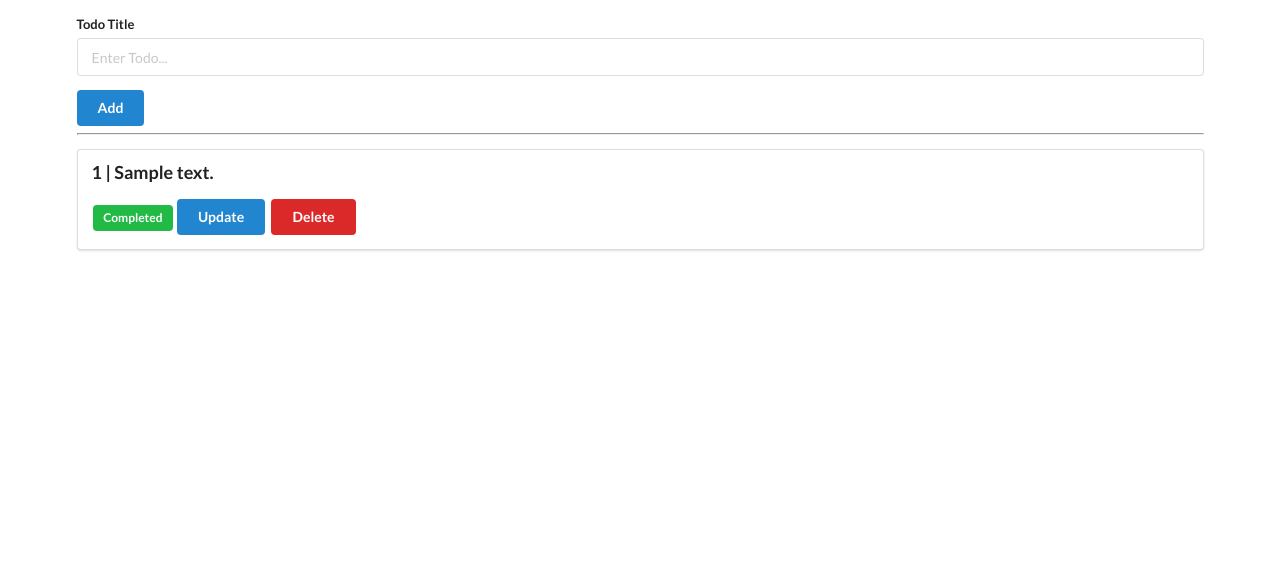
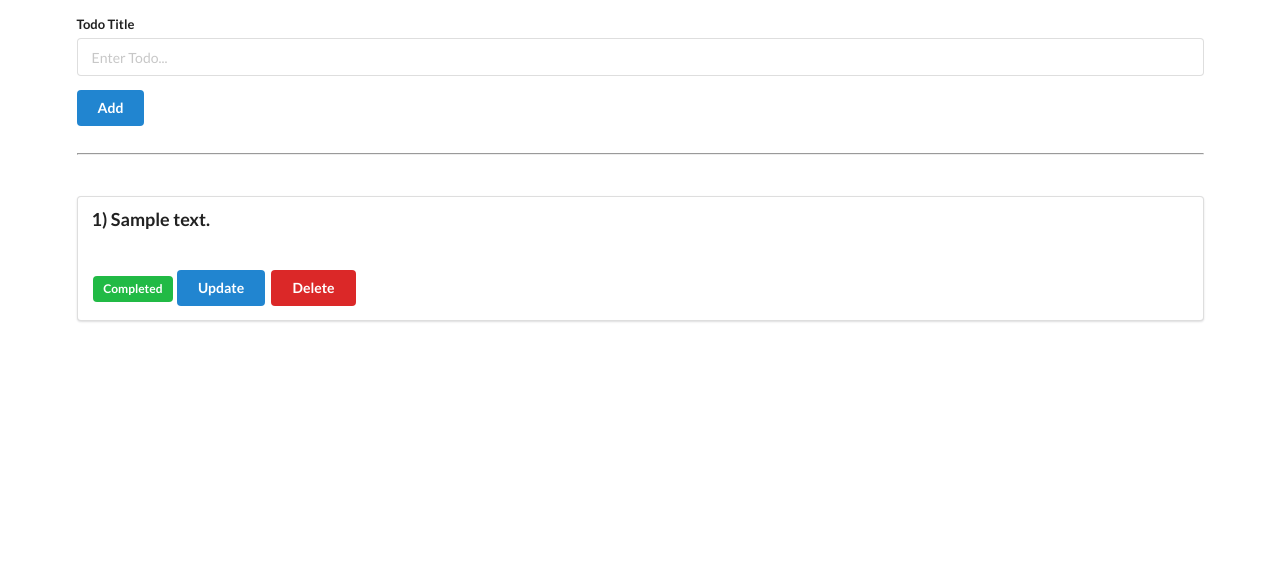
Before and after one commit to Luke943/Todo-list-webapp, a FastAPI app: page /users/1/items/ in a window 1280 px wide. Shown: the part 82-643 px from the top of the page. Run offline with FastAPI, Linux system fonts and the light colour scheme; tables that the repository leaves empty hold one stand-in row (values such as "Sample post").

Commit message:
Alter templates

```diff
--- a/templates/items.html
+++ b/templates/items.html
@@ -13,7 +13,7 @@
     <div style="margin-top: 50px;" class="ui container">
         <h1 class="ui center aligned header">To Do App</h1>
 
-        <form class="ui form" action="/add" method="post">
+        <form class="ui form" method="post">
             <div class="field">
                 <label>Todo Title</label>
                 <input type="text" name="title" placeholder="Enter Todo..."><br>
@@ -21,11 +21,12 @@
             <button class="ui blue button" type="submit">Add</button>
         </form>
 
-        <hr>
+        <br>
+        <hr><br>
 
         {% for todo in todo_list %}
-        <div class="ui segment">
-            <p class="ui big header">{{todo.id }} | {{ todo.text }}</p>
+        <form class="ui form segment" method="post" action="/items/{{ todo.id }}/">
+            <p class="ui header">{{ todo.id }}) {{ todo.text }}</p><br>
 
             {% if todo.done == False %}
             <span class="ui gray label">Not Complete</span>
@@ -33,9 +34,9 @@
             <span class="ui green label">Completed</span>
             {% endif %}
 
-            <a class="ui blue button" href="/update/{{ todo.id }}">Update</a>
-            <a class="ui red button" href="/delete/{{ todo.id }}">Delete</a>
-        </div>
+            <button class="ui blue button" type="submit" name="method" value="_update">Update</button>
+            <button class="ui red button" type="submit" name="method" value="_delete">Delete</button>
+        </form>
         {% endfor %}
     </div>
 </body>
--- a/templates/login.html
+++ b/templates/login.html
@@ -19,7 +19,7 @@
         </h1><br><br>
 
         <grid class="ui two column centered grid">
-            <form class="ui form border-1" method="post" a><br>
+            <form class="ui form segment" method="post"><br>
                 <label>Enter your login details</label><br><br>
                 <div class="field">
                     <input type="text" name="username" placeholder="Username" required>
```
